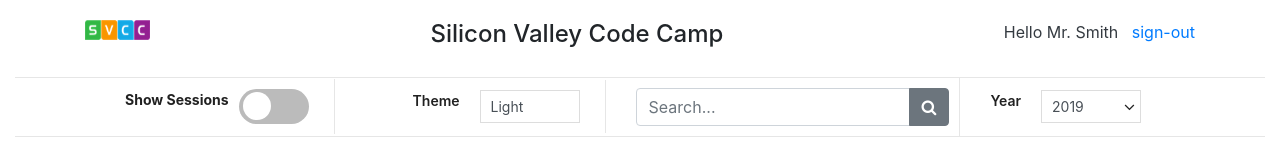
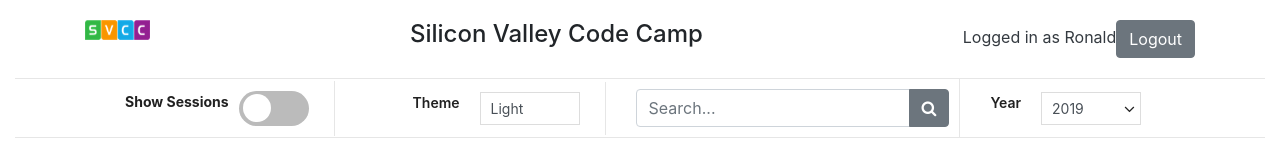
Before and after one commit to intellimat/react-next-app-pluralsight, a Next.js app: page / in a window 1280 px wide. Shown: the top 155 px of the page. Built offline with nearby package versions, Linux system fonts and the light colour scheme.

Commit message:
Leveraged HOC and Contexts for authentication

```diff
--- /dev/null
+++ b/Contexts/AuthContext.tsx
@@ -0,0 +1,24 @@
+import React, { createContext, useState } from "react";
+
+const initialAuthContextValue = {
+  loggedInUser: "",
+  setLoggedInUser: (username: string) => {},
+};
+
+export const AuthContext = createContext(initialAuthContextValue);
+
+interface AuthProviderProps {
+  children: React.ReactNode;
+  initialLoggedInUser: string;
+}
+function AuthProvider({ children, initialLoggedInUser }: AuthProviderProps) {
+  const [loggedInUser, setLoggedInUser] = useState(initialLoggedInUser);
+
+  return (
+    <AuthContext.Provider value={{ loggedInUser, setLoggedInUser }}>
+      {children}
+    </AuthContext.Provider>
+  );
+}
+
+export { AuthProvider };
--- a/components/App.tsx
+++ b/components/App.tsx
@@ -1,17 +1,20 @@
 import Layout from "../Layouts/Layout";
 import Header from "./Header";
 import Speakers from "./Speakers";
+import { AuthProvider } from "../Contexts/AuthContext";
 
 interface AppProps {}
 
 function App(props: AppProps) {
   return (
+    <AuthProvider initialLoggedInUser={"Ronald"}>
       <Layout startingTheme={"light"}>
         <div>
           <Header />
           <Speakers />
         </div>
       </Layout>
+    </AuthProvider>
   );
 }
 
--- /dev/null
+++ b/components/HOC/WithAuth.tsx
@@ -0,0 +1,17 @@
+import { useContext } from "react";
+import { AuthContext } from "../../Contexts/AuthContext";
+
+function WithAuth(Component: any) {
+  return function F(props: any) {
+    const { loggedInUser, setLoggedInUser } = useContext(AuthContext);
+    return (
+      <Component
+        loggedInUser={loggedInUser}
+        setLoggedInUser={setLoggedInUser}
+        {...props}
+      ></Component>
+    );
+  };
+}
+
+export default WithAuth;
--- a/components/Header.tsx
+++ b/components/Header.tsx
@@ -1,11 +1,45 @@
 import Image from "next/image";
 import { useContext } from "react";
 import { ThemeContext } from "../Contexts/ThemeContext";
+import WithAuth from "./HOC/WithAuth";
+import { LoginStateProps } from "./LoginModel";
 
-interface HeaderProps {}
+interface HeaderProps extends LoginStateProps {}
 
-export function Header(props: HeaderProps) {
+export function Header({ loggedInUser, setLoggedInUser }: HeaderProps) {
   const { theme } = useContext(ThemeContext);
+
+  function LoggedIn({ loggedInUser, setLoggedInUser }: LoginStateProps) {
+    return (
+      <div>
+        <span>Logged in as {loggedInUser}</span>
+        <button
+          className="btn btn-secondary"
+          onClick={() => {
+            setLoggedInUser("");
+          }}
+        >
+          Logout
+        </button>
+      </div>
+    );
+  }
+
+  function LoggedOut({ setLoggedInUser }: LoginStateProps) {
+    return (
+      <button
+        className="btn btn-secondary"
+        onClick={(e) => {
+          e.preventDefault();
+          const username = window.prompt("Enter Login Name: ", "");
+          setLoggedInUser(username ?? "");
+        }}
+      >
+        Login
+      </button>
+    );
+  }
+
   return (
     <div className="padT4 padB4">
       <div className="container mobile-container">
@@ -22,10 +56,17 @@
             <h4 className="header-title">Silicon Valley Code Camp</h4>
           </div>
           <div className={(theme === "dark" && "text-light") || "text-dark"}>
-            Hello Mr. Smith &nbsp;&nbsp;
-            <span>
-              <a href="#">sign-out</a>
-            </span>
+            {loggedInUser && loggedInUser.length > 0 ? (
+              <LoggedIn
+                loggedInUser={loggedInUser}
+                setLoggedInUser={setLoggedInUser}
+              />
+            ) : (
+              <LoggedOut
+                loggedInUser={loggedInUser}
+                setLoggedInUser={setLoggedInUser}
+              />
+            )}
           </div>
         </div>
       </div>
@@ -33,4 +74,4 @@
   );
 }
 
-export default Header;
+export default WithAuth(Header);
--- /dev/null
+++ b/components/LoginModel.ts
@@ -0,0 +1,4 @@
+export interface LoginStateProps {
+  loggedInUser: string;
+  setLoggedInUser: (username: string) => void;
+}
--- a/components/SpeakerAdd.tsx
+++ b/components/SpeakerAdd.tsx
@@ -1,9 +1,16 @@
-interface SpeakerAddProps {
+import WithAuth from "./HOC/WithAuth";
+import { LoginStateProps } from "./LoginModel";
+interface SpeakerAddProps extends Partial<LoginStateProps> {
   eventYear: string;
   insertRecord: (record: any) => void;
 }
 
-function SpeakerAdd({ eventYear, insertRecord }: SpeakerAddProps) {
+function SpeakerAdd({
+  eventYear,
+  insertRecord,
+  loggedInUser,
+}: SpeakerAddProps) {
+  if (!loggedInUser || loggedInUser.length === 0) return null;
   return (
     <a href="#" className="addSes">
       <i
@@ -38,4 +45,4 @@
   );
 }
 
-export default SpeakerAdd;
+export default WithAuth(SpeakerAdd);
```
Lines whose indentation alone changed are shown as unchanged.
